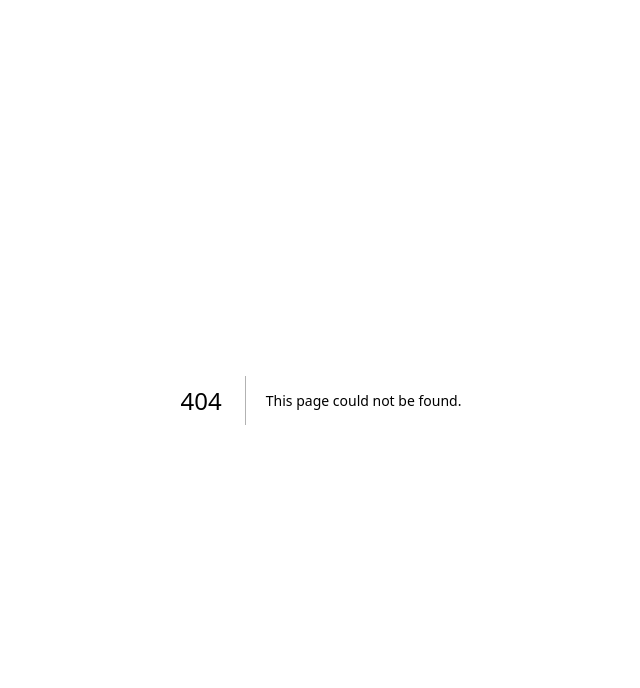
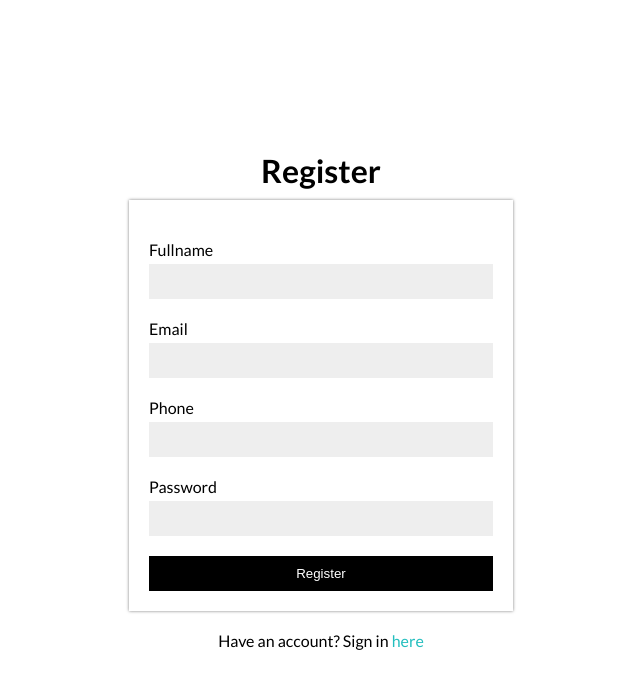
Before and after one commit to alvariz02/alvariz-store, a Next.js app: page /auth/register in a window 1280 px wide. Before the commit this address had no page. Shown: the top 688 px of the page, without its empty margins (319-959 px from the left). Built offline with nearby package versions, Linux system fonts and the light colour scheme.

Commit message:
feat: register

```diff
--- a/package.json
+++ b/package.json
@@ -9,13 +9,17 @@
     "lint": "next lint"
   },
   "dependencies": {
+    "bcrypt": "^5.1.1",
+    "firebase": "^10.7.0",
     "next": "^14.2.3",
     "react": "^18",
-    "react-dom": "^18"
+    "react-dom": "^18",
+    "sass": "^1.77.1"
   },
   "devDependencies": {
     "@testing-library/jest-dom": "^6.4.5",
     "@testing-library/react": "^15.0.7",
+    "@types/bcrypt": "^5.0.2",
     "@types/node": "^20",
     "@types/react": "^18",
     "@types/react-dom": "^18",
--- /dev/null
+++ b/src/components/views/auth/Register/Register.module.scss
@@ -0,0 +1,46 @@
+.register {
+  display: flex;
+  align-items: center;
+  justify-content: center;
+  flex-direction: column;
+  height: 100vh;
+  width: 100vw;
+  &__error {
+    color: #fd3131;
+    margin-bottom: 10px;
+  }
+  &__title {
+    font-size: 32px;
+    margin-bottom: 10px;
+  }
+  &__form {
+    width: 30%;
+    padding: 20px;
+    box-shadow: 0 0 3px rgba(0, 0, 0, 0.5);
+    margin-bottom: 20px;
+    &__item {
+      display: flex;
+      flex-direction: column;
+      margin: 20px 0;
+      &__input {
+        padding: 10px;
+        background-color: #eee;
+        margin-top: 5px;
+        border: none;
+        outline: none;
+      }
+    }
+    &__button {
+      background-color: #000;
+      color: #fff;
+      width: 100%;
+      padding: 10px;
+      border: none;
+    }
+  }
+  &__link {
+    a {
+      color: #23bebe;
+    }
+  }
+}
--- /dev/null
+++ b/src/components/views/auth/Register/index.tsx
@@ -0,0 +1,73 @@
+import Link from "next/link";
+import styles from "./Register.module.scss";
+import { FormEvent, useState } from "react";
+import { useRouter } from "next/router";
+const RegisterView = () => {
+  const [isLoading, setIsLoading] = useState(false);
+  const [error, setError] = useState("");
+  const { push } = useRouter();
+  const handleSubmit = async (event: FormEvent<HTMLFormElement>) => {
+    event.preventDefault();
+    setIsLoading(true);
+    setError("");
+    const form = event.target as HTMLFormElement;
+    const data = {
+      email: form.email.value,
+      fullname: form.fullname.value,
+      phone: form.phone.value,
+      password: form.password.value,
+    };
+    const result = await fetch("/api/user/register", {
+      method: "POST",
+      headers: {
+        "Content-Type": "application/json",
+      },
+      body: JSON.stringify(data),
+    });
+
+    if (result.status === 200) {
+      form.reset();
+      setIsLoading(false);
+      push("/auth/login");
+    } else {
+      setIsLoading(false);
+      setError("Email is already registered");
+    }
+  };
+  return (
+    <>
+      <div className={styles.register}>
+        <h1 className={styles.register__title}>Register</h1>
+        {error && <p className={styles.register__error}>{error}</p>}
+        <div className={styles.register__form}>
+          <form onSubmit={handleSubmit}>
+            <div className={styles.register__form__item}>
+              <label htmlFor="fullname">Fullname</label>
+              <input name="fullname" id="fullname" type="text" className={styles.register__form__item__input} />
+            </div>
+            <div className={styles.register__form__item}>
+              <label htmlFor="email">Email</label>
+              <input name="email" id="email" type="email" className={styles.register__form__item__input} />
+            </div>
+            <div className={styles.register__form__item}>
+              <label htmlFor="phone">Phone</label>
+              <input name="phone" id="phone" type="text" className={styles.register__form__item__input} />
+            </div>
+            <div className={styles.register__form__item}>
+              <label htmlFor="password">Password</label>
+              <input name="password" id="password" type="password" className={styles.register__form__item__input} />
+            </div>
+            <button type="submit" className={styles.register__form__button}>
+              {isLoading ? "Loading.." : "Register"}
+            </button>
+          </form>
+        </div>
+        <p className={styles.register__link}>
+          Have an account? Sign in <Link href="/auth/login">here</Link>
+        </p>
+      </div>
+    </>
+  );
+};
+
+export default RegisterView;
--- /dev/null
+++ b/src/lib/firebase/init.ts
@@ -0,0 +1,18 @@
+// Import the functions you need from the SDKs you need
+import { initializeApp } from "firebase/app";
+// TODO: Add SDKs for Firebase products that you want to use
+// https://firebase.google.com/docs/web/setup#available-libraries
+
+// Your web app's Firebase configuration
+const firebaseConfig = {
+  apiKey: process.env.FIREBASE_API_KEY,
+  authDomain: process.env.FIREBASE_AUTH_DOMAIN,
+  projectId: process.env.FIREBASE_PROJECT_ID,
+  storageBucket: process.env.FIREBASE_STORAGE_BUCKET,
+  messagingSenderId: process.env.FIREBASE_MESSAGING_SENDER_ID,
+  appId: process.env.FIREBASE_APP_ID,
+};
+
+// Initialize Firebase
+const app = initializeApp(firebaseConfig);
+export default app;
--- /dev/null
+++ b/src/lib/firebase/service.ts
@@ -0,0 +1,54 @@
+import { addDoc, collection, doc, getDoc, getDocs, getFirestore, query, where } from "firebase/firestore";
+import app from "./init";
+import bcrypt from "bcrypt";
+
+const firestore = getFirestore(app);
+
+export async function retrieveData(collectionName: string) {
+  const snapshot = await getDocs(collection(firestore, collectionName));
+  const data = snapshot.docs.map((doc) => ({
+    id: doc.id,
+    ...doc.data(),
+  }));
+  return data;
+}
+export async function retrieveDataById(collectionName: string, id: string) {
+  const snapshot = await getDoc(doc(firestore, collectionName, id));
+  const data = snapshot.data();
+  return data;
+}
+
+export async function signUp(
+  userData: {
+    email: string;
+    fullname: string;
+    phone: string;
+    password: string;
+    role?: string;
+  },
+  callback: Function
+) {
+  const q = query(collection(firestore, "users"), where("email", "==", userData.email));
+  const snapshot = await getDocs(q);
+  const data = snapshot.docs.map((doc) => ({
+    id: doc.id,
+    ...doc.data(),
+  }));
+
+  if (data.length > 0) {
+    callback(false);
+  } else {
+    if (!userData.role) {
+      userData.role = "member";
+    }
+    userData.password = await bcrypt.hash(userData.password, 10);
+    await addDoc(collection(firestore, "users"), userData)
+      .then(() => {
+        callback(true);
+      })
+      .catch((error) => {
+        callback(false);
+        console.log(error);
+      });
+  }
+}
--- a/src/pages/_app.tsx
+++ b/src/pages/_app.tsx
@@ -1,6 +1,15 @@
-import '@/styles/globals.css'
-import type { AppProps } from 'next/app'
+import "@/styles/globals.css";
+import type { AppProps } from "next/app";
+import { Lato } from "next/font/google";
 
+const lato = Lato({
+  subsets: ["latin"],
+  weight: ["100", "300", "400", "700", "900"],
+});
 export default function App({ Component, pageProps }: AppProps) {
-  return <Component {...pageProps} />
+  return (
+    <div className={lato.className}>
+      <Component {...pageProps} />
+    </div>
+  );
 }
--- /dev/null
+++ b/src/pages/api/user/register.ts
@@ -0,0 +1,16 @@
+import type { NextApiRequest, NextApiResponse } from "next";
+import { signUp } from "@/lib/firebase/service";
+
+export default async function handler(req: NextApiRequest, res: NextApiResponse) {
+  if (req.method === "POST") {
+    await signUp(req.body, (status: boolean) => {
+      if (status) {
+        res.status(200).json({ status: true, statusCode: 200, message: "success" });
+      } else {
+        res.status(400).json({ status: false, statusCode: 400, message: "failed" });
+      }
+    });
+  } else {
+    res.status(405).json({ status: false, statusCode: 405, message: "method not allow" });
+  }
+}
--- /dev/null
+++ b/src/pages/auth/register.tsx
@@ -0,0 +1,11 @@
+import RegisterView from "@/components/views/auth/Register";
+
+const RegisterPage = () => {
+  return (
+    <>
+      <RegisterView></RegisterView>
+    </>
+  );
+};
+
+export default RegisterPage;
--- a/src/styles/globals.css
+++ b/src/styles/globals.css
@@ -1,78 +1,3 @@
-:root {
-  --max-width: 1100px;
-  --border-radius: 12px;
-  --font-mono: ui-monospace, Menlo, Monaco, 'Cascadia Mono', 'Segoe UI Mono',
-    'Roboto Mono', 'Oxygen Mono', 'Ubuntu Monospace', 'Source Code Pro',
-    'Fira Mono', 'Droid Sans Mono', 'Courier New', monospace;
-
-  --foreground-rgb: 0, 0, 0;
-  --background-start-rgb: 214, 219, 220;
-  --background-end-rgb: 255, 255, 255;
-
-  --primary-glow: conic-gradient(
-    from 180deg at 50% 50%,
-    #16abff33 0deg,
-    #0885ff33 55deg,
-    #54d6ff33 120deg,
-    #0071ff33 160deg,
-    transparent 360deg
-  );
-  --secondary-glow: radial-gradient(
-    rgba(255, 255, 255, 1),
-    rgba(255, 255, 255, 0)
-  );
-
-  --tile-start-rgb: 239, 245, 249;
-  --tile-end-rgb: 228, 232, 233;
-  --tile-border: conic-gradient(
-    #00000080,
-    #00000040,
-    #00000030,
-    #00000020,
-    #00000010,
-    #00000010,
-    #00000080
-  );
-
-  --callout-rgb: 238, 240, 241;
-  --callout-border-rgb: 172, 175, 176;
-  --card-rgb: 180, 185, 188;
-  --card-border-rgb: 131, 134, 135;
-}
-
-@media (prefers-color-scheme: dark) {
-  :root {
-    --foreground-rgb: 255, 255, 255;
-    --background-start-rgb: 0, 0, 0;
-    --background-end-rgb: 0, 0, 0;
-
-    --primary-glow: radial-gradient(rgba(1, 65, 255, 0.4), rgba(1, 65, 255, 0));
-    --secondary-glow: linear-gradient(
-      to bottom right,
-      rgba(1, 65, 255, 0),
-      rgba(1, 65, 255, 0),
-      rgba(1, 65, 255, 0.3)
-    );
-
-    --tile-start-rgb: 2, 13, 46;
-    --tile-end-rgb: 2, 5, 19;
-    --tile-border: conic-gradient(
-      #ffffff80,
-      #ffffff40,
-      #ffffff30,
-      #ffffff20,
-      #ffffff10,
-      #ffffff10,
-      #ffffff80
-    );
-
-    --callout-rgb: 20, 20, 20;
-    --callout-border-rgb: 108, 108, 108;
-    --card-rgb: 100, 100, 100;
-    --card-border-rgb: 200, 200, 200;
-  }
-}
-
 * {
   box-sizing: border-box;
   padding: 0;
@@ -85,23 +10,7 @@
   overflow-x: hidden;
 }
 
-body {
-  color: rgb(var(--foreground-rgb));
-  background: linear-gradient(
-      to bottom,
-      transparent,
-      rgb(var(--background-end-rgb))
-    )
-    rgb(var(--background-start-rgb));
-}
-
 a {
   color: inherit;
   text-decoration: none;
 }
-
-@media (prefers-color-scheme: dark) {
-  html {
-    color-scheme: dark;
-  }
-}
```
Also changed, not shown: src/pages/auth/login.tsx (added, +9 -0 lines), 1 other file (tests, documents, lock files or other folders).
